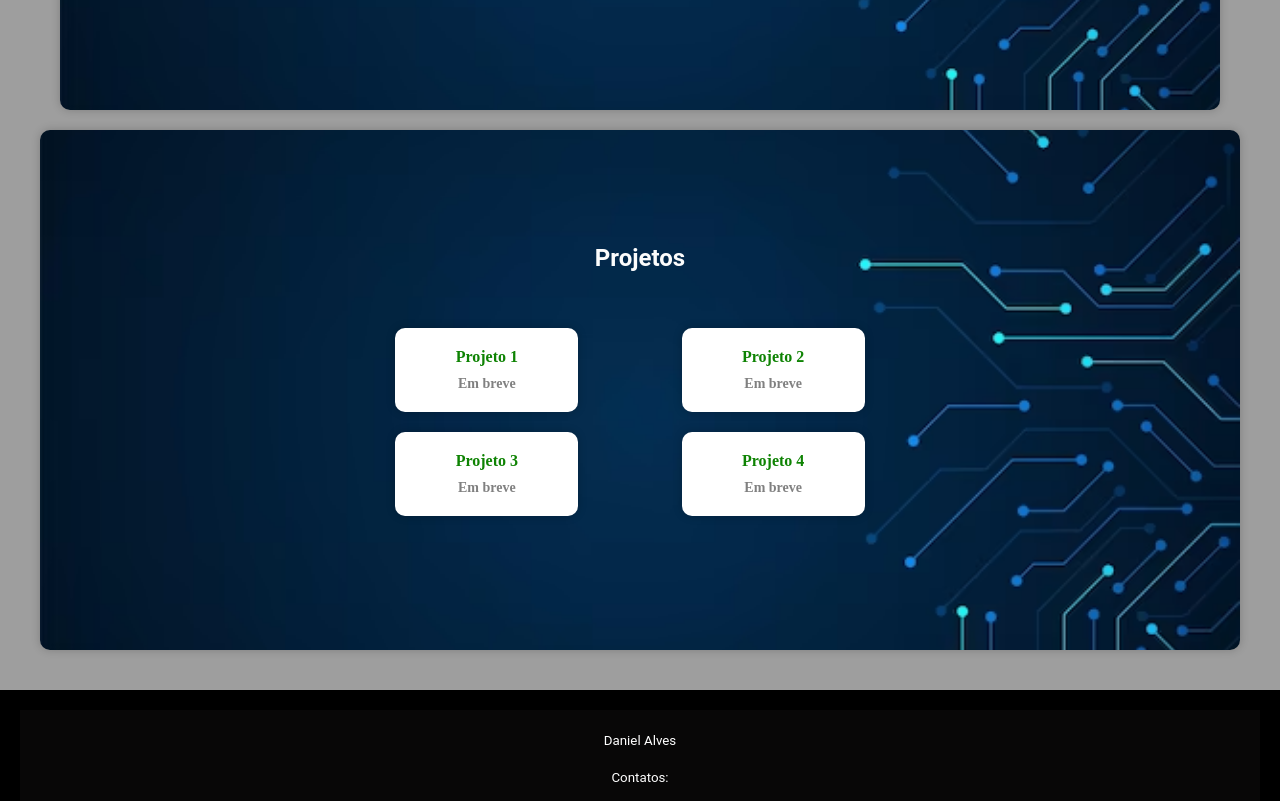
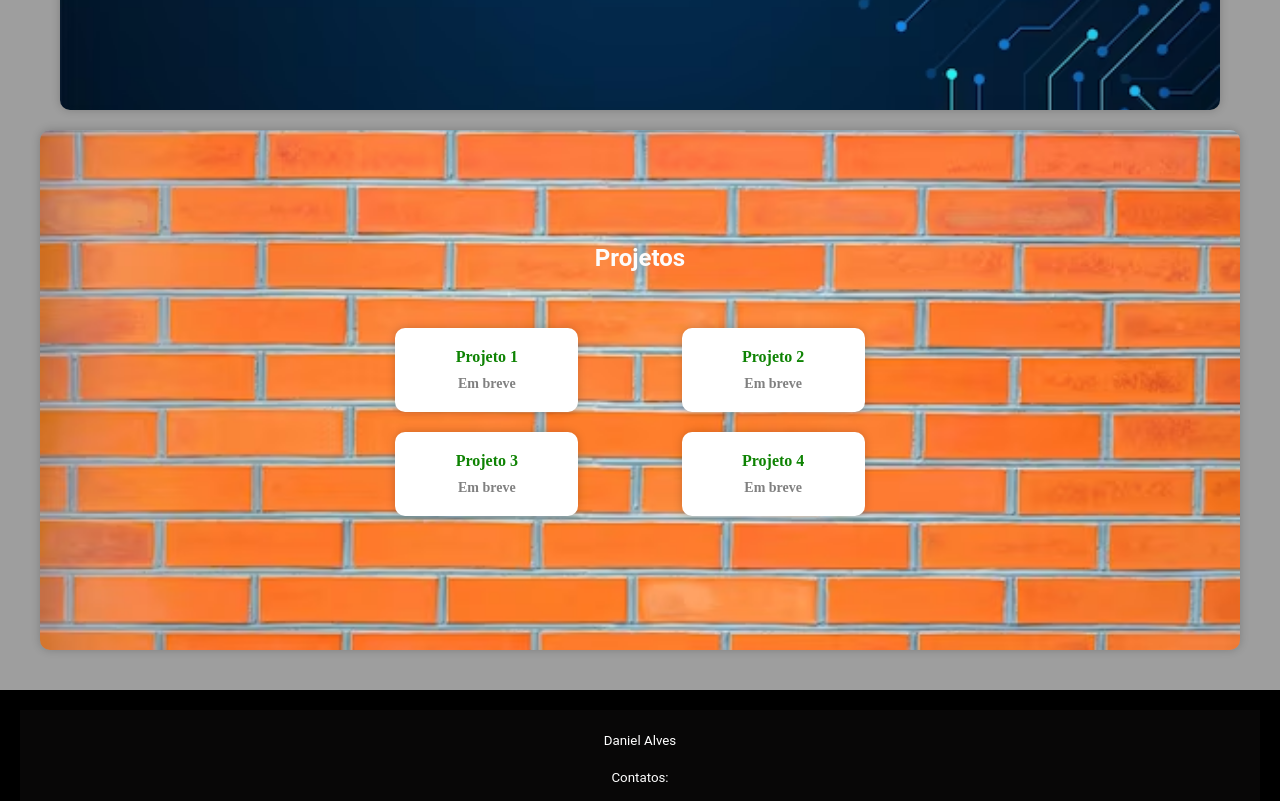
Before and after one commit to yrachamano/Portfolio1, a plain HTML site: page index.html in a window 1280 px wide. Shown: the part 1560-2361 px from the top of the page. Drawn offline with Linux system fonts and the light colour scheme.

Commit message:
arrumando

```diff
--- a/estilo.css
+++ b/estilo.css
@@ -134,7 +134,7 @@ h1{
 
 }
 #projetos{
-    background-image: url(./imagens/tecnologia.png);
+    background-image: url(./imagens/construcao.avif);
      background-repeat: no-repeat;
     background-position: center;
     background-size: cover;
```
